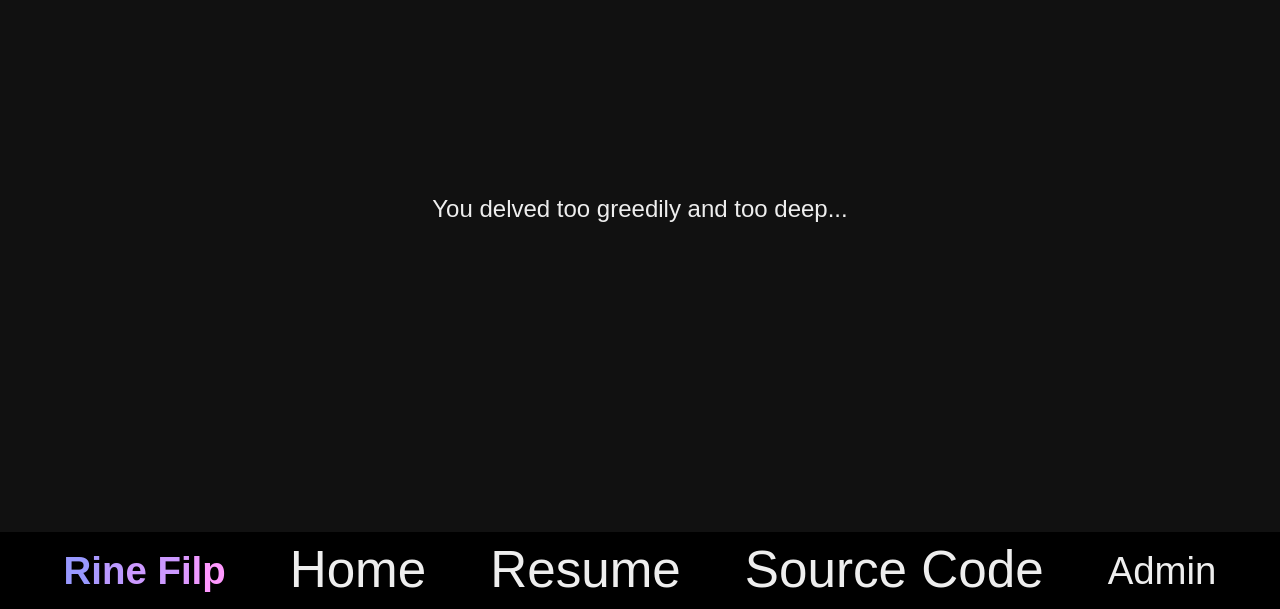
After one commit to Bojken-Noven/website, a Django app: template website_application/templates/404_mobile.html in a window 1280 px wide. The commit adds this page. Shown: the part 191-800 px from the top of the page. Run offline with Django 5.2, Linux system fonts and the light colour scheme; the template is opened without the code that fills it, so the values that code supplies are empty.

Commit message:
revamped CSS; added 404 template

```diff
--- a/website_application/forms.py
+++ b/website_application/forms.py
@@ -2,9 +2,9 @@ from django import forms
 
 
 class LoginForm(forms.Form):
-    username = forms.CharField(label="", max_length=64, widget=forms.TextInput(attrs={"class": "login-form-username", "placeholder": "Username", "autofocus": True}))
+    username = forms.CharField(label="", max_length=64, widget=forms.TextInput(attrs={"class": "login-form-username", "placeholder": "Username", "autofocus": True, "autocomplete": "on"}))
     password = forms.CharField(label="", max_length=64, widget=forms.PasswordInput(attrs={"class": "login-form-password", "placeholder": "Password"}))
 
 class MobileLoginForm(forms.Form):
-    username = forms.CharField(label="", max_length=64, widget=forms.TextInput(attrs={"class": "mobile-login-form-username", "placeholder": "Username", "autofocus": True}))
+    username = forms.CharField(label="", max_length=64, widget=forms.TextInput(attrs={"class": "mobile-login-form-username", "placeholder": "Username", "autofocus": True, "autocomplete": "on"}))
     password = forms.CharField(label="", max_length=64, widget=forms.PasswordInput(attrs={"class": "mobile-login-form-password", "placeholder": "Password"}))
--- /dev/null
+++ b/website_application/static/404.css
@@ -0,0 +1,8 @@
+.error-page-container {
+    width: 90vw;
+}
+
+.error-page-text {
+    font-size: 1.5rem;
+    text-align: center;
+}
--- a/website_application/static/base.css
+++ b/website_application/static/base.css
@@ -1,9 +1,17 @@
+/* generic */
 .flex-center-container {
     align-items: center;
     display: flex;
     justify-content: center;
 }
 
+.fixed-center-container {
+    position: fixed;
+    top: 50%;
+    transform: translateY(-50%);
+}
+
+/* navigation bar */
 .nav-bar-container, .mobile-nav-bar-container {
     background-color: black;
     position: fixed;
@@ -17,7 +25,7 @@
 }
 
 .mobile-nav-bar-container {
-    min-height: 6vh;
+    min-height: 3rem;
     bottom: 0;
 }
 
@@ -69,6 +77,7 @@
     justify-self: right;
 }
 
+/* main container */
 .main-container, .mobile-main-container {
     flex-direction: column;
 }
@@ -79,5 +88,5 @@
 }
 
 .mobile-main-container {
-    margin-bottom: 15vw;
+    margin-bottom: 3rem;
 }
--- a/website_application/static/login.css
+++ b/website_application/static/login.css
@@ -1,10 +1,4 @@
-.mobile-login-wrapper {
-    position: fixed;
-    top: 50%;
-    transform: translateY(-50%);
-    width: 90vw;
-}
-
+/* login container */
 .login-container, .mobile-login-container {
     border-radius: 0.75rem;
     box-shadow: var(--rine-shadow);
@@ -13,11 +7,18 @@
 }
 
 .login-container {
+    max-height: 50%;
     max-width: 92%;
     min-width: 25%;
-    margin-top: 4vw;
+    margin-top: 3vw;
 }
 
+.mobile-login-container {
+    margin-top: 5vw;
+    min-width: 90vw;
+}
+
+/* login container children */
 .login-title-container, .mobile-login-title-container {
     background-color: black;
     border-radius: 0.75rem 0.75rem 0rem 0rem;
@@ -38,6 +39,7 @@
     text-align: center;
 }
 
+/* login form container */
 .login-form-container {
     padding: 2rem;
 }
@@ -46,6 +48,7 @@
     padding: 5vw;
 }
 
+/* login form container children */
 .login-form-username, .login-form-password, .mobile-login-form-username, .mobile-login-form-password {
     font-size: inherit;
     width: 80%;
@@ -79,6 +82,7 @@
     margin-bottom: 5vw;
 }
 
+/* submit button */
 .login-form-submit-button, .mobile-login-form-submit-button {
     background-color: black;
     border: none;
@@ -93,6 +97,7 @@
     font-size: inherit;
 }
 
+/* error container */
 .error-container, .mobile-error-container {
     padding-top: 1rem;
     text-align: center;
@@ -104,5 +109,6 @@
 }
 
 .mobile-error-container {
+    padding-bottom: 1rem;
     width: 90vw;
 }
--- a/website_application/static/overrides.css
+++ b/website_application/static/overrides.css
@@ -23,6 +23,10 @@ body {
     text-size-adjust: none;
 }
 
+h1, h2 {
+    line-height: 1;
+}
+
 h1 {
     font-size: 2rem;
 }
@@ -45,6 +49,11 @@ iframe {
 	width: 100%;
 }
 
+p {
+    margin-block-start: 0;
+    margin-block-end: 0;
+}
+
 ul {
     list-style-type: none;
 }
--- a/website_application/static/post.css
+++ b/website_application/static/post.css
@@ -5,7 +5,7 @@
 
 .mobile-post-container {
     padding-bottom: 5vw;
-    padding-top: 4vw;
+    padding-top: 5vw;
     width: 90vw;
 }
 
--- /dev/null
+++ b/website_application/templates/404_mobile.html
@@ -0,0 +1,7 @@
+{% extends "base_mobile.html" %}
+
+{% block content %}
+    <div class="error-page-container fixed-center-container">
+        <p class="error-page-text">You delved too greedily and too deep...</p>
+    </div>
+{% endblock content %}
--- a/website_application/templates/base.html
+++ b/website_application/templates/base.html
@@ -9,6 +9,7 @@
 		<link rel="stylesheet" type="text/css" href="{% static 'index.css' %}">
 		<link rel="stylesheet" type="text/css" href="{% static 'post.css' %}">
 		<link rel="stylesheet" type="text/css" href="{% static 'login.css' %}">
+		<link rel="stylesheet" type="text/css" href="{% static '404.css' %}">
 		<link rel="shortcut icon" type="image/png" href="{% static 'favicon.ico' %}">
 		<script src="/static/main.js" type="text/javascript"></script>
 		<script src="https://code.jquery.com/jquery-3.7.1.min.js"></script>
--- a/website_application/templates/base_mobile.html
+++ b/website_application/templates/base_mobile.html
@@ -9,6 +9,7 @@
 		<link rel="stylesheet" type="text/css" href="{% static 'index.css' %}">
 		<link rel="stylesheet" type="text/css" href="{% static 'post.css' %}">
 		<link rel="stylesheet" type="text/css" href="{% static 'login.css' %}">
+		<link rel="stylesheet" type="text/css" href="{% static '404.css' %}">
 		<link rel="shortcut icon" type="image/png" href="{% static 'favicon.ico' %}">
 		<script src="/static/main.js" type="text/javascript"></script>
 		<script src="https://code.jquery.com/jquery-3.7.1.min.js"></script>
--- a/website_application/templates/index.html
+++ b/website_application/templates/index.html
@@ -2,16 +2,16 @@
 
 {% block content %}
 	<div class="index-side-container index-left-container">
-		<ul class="index-side-container index-left-container">
+		<ul class="index-left-videos-container">
 			{% for video in videos %}
-				<li class="index-left-video-container"><iframe src="https://www.youtube.com/embed/{{ video.video_id }}" frameBorder="0"></iframe></li>
+				<li class="index-left-video-container"><iframe src="https://www.youtube-nocookie.com/embed/{{ video.video_id }}" frameBorder="0"></iframe></li>
 			{% endfor %}
 		</ul>
 	</div>
 	<div class="index-center-container flex-center-container">
 		<ul class="index-posts-container">
 			<li class="index-posts-heading-container">
-				<h1 class="index-posts-heading">Latest Posts</h1>
+				<h1>Latest Posts</h1>
 			</li>
 			{% for post in posts %}
 				<li class="index-post-container {% if post.category == 'Technology' %}rine-dark-blue-background{% elif post.category == 'Music' %}rine-dark-purple-background{% elif post.category == 'Gaming' %}rine-dark-magenta-background{% endif %}">
--- a/website_application/templates/login_mobile.html
+++ b/website_application/templates/login_mobile.html
@@ -1,7 +1,6 @@
 {% extends "base_mobile.html" %}
 
 {% block content %}
-<div class="mobile-login-wrapper">
     <div class="mobile-login-container">
         <div class="mobile-login-title-container">
             <h2>Administrator Login<h2>
@@ -17,5 +16,4 @@
     <div class="mobile-error-container">
         <p class="rine-light-red">{{ error }}</p>
     </div>
-</div>
 {% endblock %}
--- a/website_application/urls.py
+++ b/website_application/urls.py
@@ -1,12 +1,12 @@
 from django.urls import path
 from . import views
-from .views import get_home_view, get_post_view, open_resume, get_login_view, get_logout_view
-
+from .views import get_home_view, get_post_view, open_resume, get_login_view, get_logout_view, get_404_view
 
 urlpatterns = [
 	path("", get_home_view, name="index"),
 	path("post/<int:pk>", get_post_view, name="post"),
 	path("resume", open_resume, name="resume"),
 	path("login", get_login_view, name="login"),
-	path("logout", get_logout_view, name="logout")
+	path("logout", get_logout_view, name="logout"),
+	path("404", get_404_view, name="404")
 ]
```
Also changed, not shown: website_application/static/index.css (+24 -23 lines), website_application/templates/404.html (added, +7 -0 lines), website_application/views.py (+14 -18 lines), website_application/templates/login.html (indentation only).
